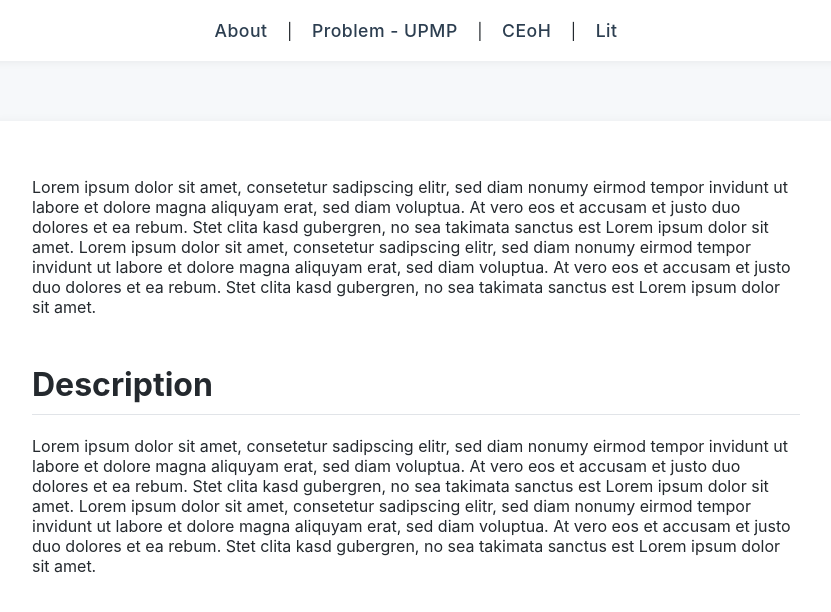
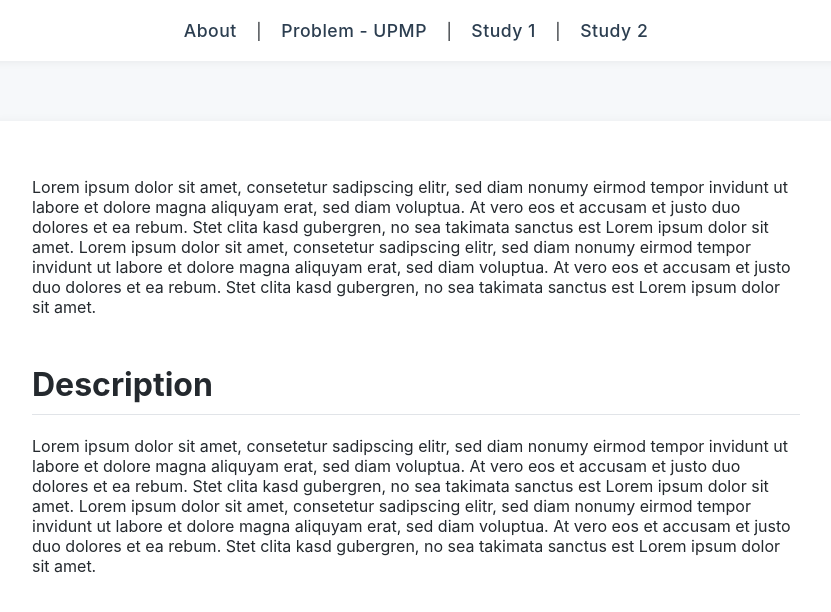
Before and after one commit to nico-koltermann/github-pages.test, a Jekyll site: the page built from docs/index.md, in a window 1280 px wide. Shown: the top 612 px of the page, without its empty margins (224-1055 px from the left). Built offline with Jekyll 4.4.1, drawn with Linux system fonts in a browser that asks for light colours.

Commit message:
Rename the navbar

```diff
--- a/docs/_layouts/default.html
+++ b/docs/_layouts/default.html
@@ -11,8 +11,8 @@
     <nav>
         <a href="index.html">About</a> |
         <a href="experiment_1.html">Problem - UPMP</a> |
-        <a href="experiment_2.html">CEoH</a> |
-        <a href="experiment_3.html">Lit</a>
+        <a href="experiment_2.html">Study 1</a> |
+        <a href="experiment_3.html">Study 2</a>
     </nav>
 
   <main class="container">
```
